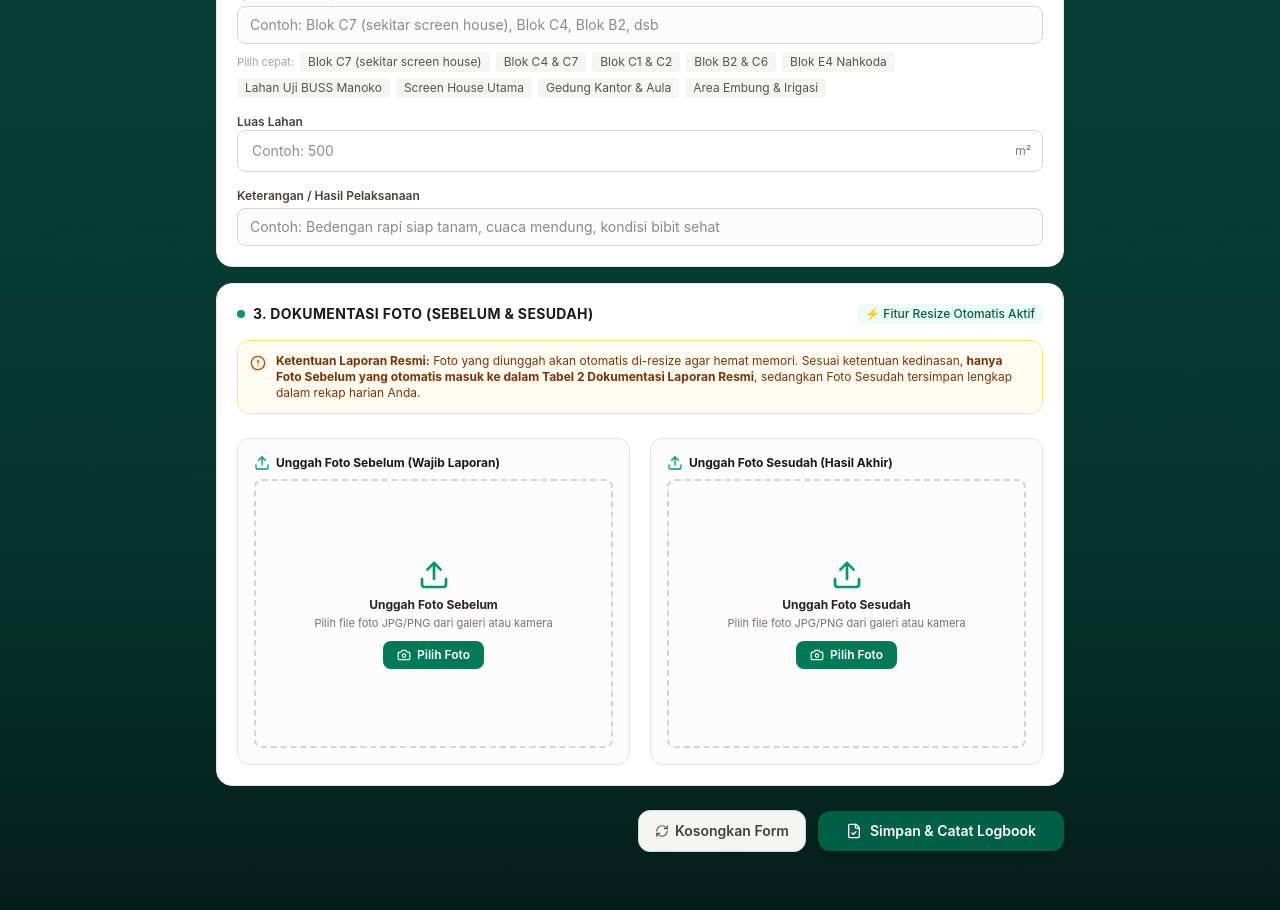
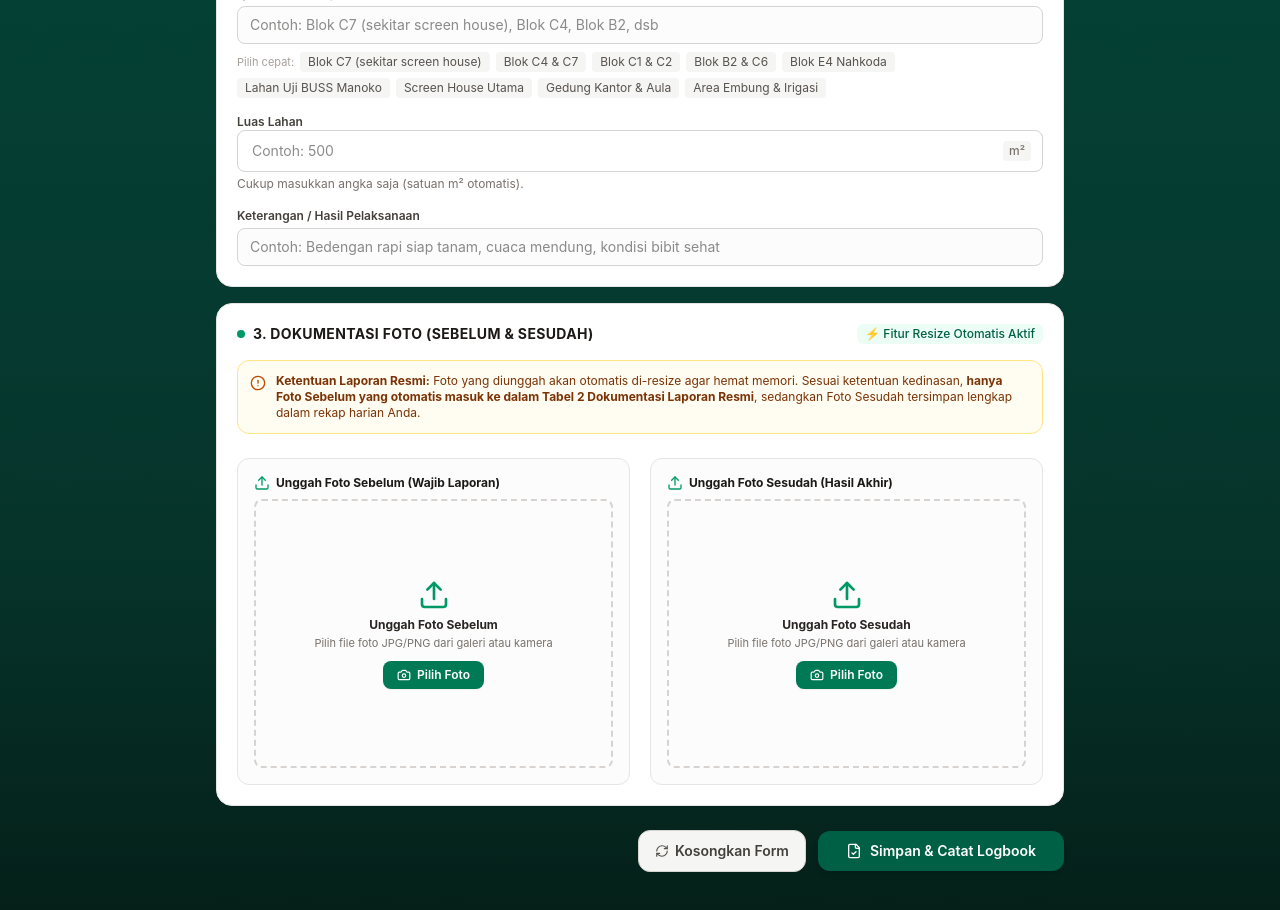
Before and after one commit to rikisubagja27/Logbook-kinerja, a React (Vite) app: page / in a window 1280 px wide. Shown: the part 780-1690 px from the top of the page. Built offline with nearby package versions, Linux system fonts and the light colour scheme.

Commit message:
Update 'Luas Lahan' input to number type
Changed input type for 'Luas Lahan' from text to number and simplified onChange handling.

```diff
--- a/src/components/LogbookForm.tsx
+++ b/src/components/LogbookForm.tsx
@@ -877,31 +877,19 @@ export const LogbookForm: React.FC<LogbookFormProps> = ({
   </label>
   <div className="relative flex items-center">
     <input
-      type="text"
+  type="number"
   value={luasLahan}
-      onChange={(e) => {
-        const rawValue = e.target.value;
-
-        // 1. Jika input dikosongkan oleh pengguna, kosongkan state
-        if (!rawValue || rawValue.trim() === '') {
-          setLuasLahan('');
-          return;
-        }
-
-        // 2. Ambil hanya angka dan titik dari input yang diketik
-        const numbersOnly = rawValue.replace(/[^0-9.]/g, '');
-
-        // 3. Gabungkan kembali dengan satuan m2 secara otomatis
-        setLuasLahan(numbersOnly ? `${numbersOnly} m2` : '');
-      }}
+  onChange={(e) => setLuasLahan(e.target.value)}
   placeholder="Contoh: 500"
   className="w-full px-3.5 py-2.5 text-sm rounded-lg border border-stone-300 pr-12 bg-white"
   required
 />
-    <span className="absolute right-3 text-stone-500 text-xs pointer-events-none">
+    {/* Satuan m2 muncul otomatis di sebelah kanan kotak input secara permanen */}
+    <span className="absolute right-3 text-stone-500 text-xs font-medium pointer-events-none bg-stone-100 px-1.5 py-0.5 rounded">
       m²
     </span>
   </div>
+  <p className="text-xs text-stone-500 mt-1">Cukup masukkan angka saja (satuan m² otomatis).</p>
 </div>
 
               {/* 4. Keterangan / Hasil Pelaksanaan (Fourth) */}
```
Lines whose indentation alone changed are shown as unchanged.
